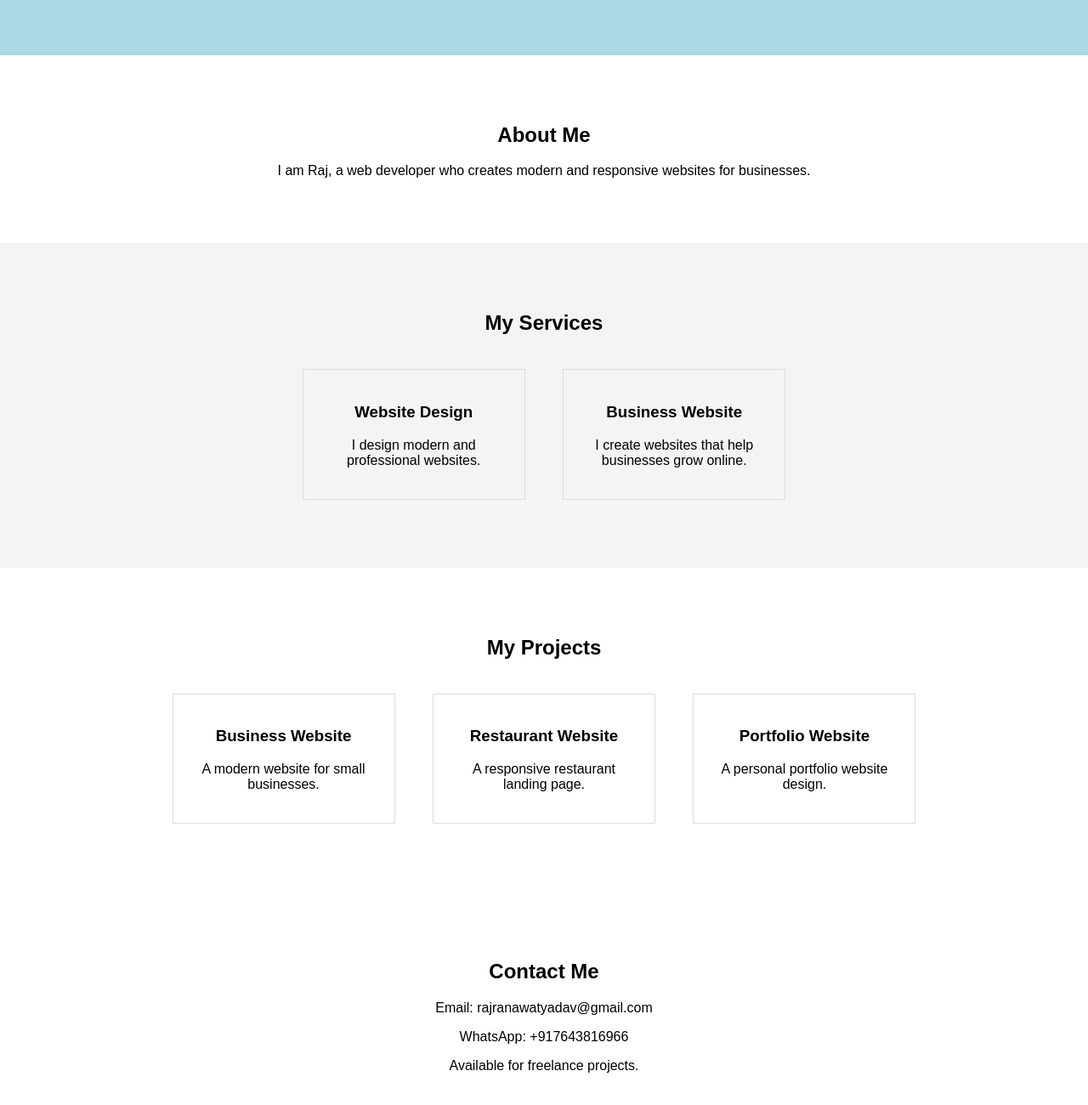
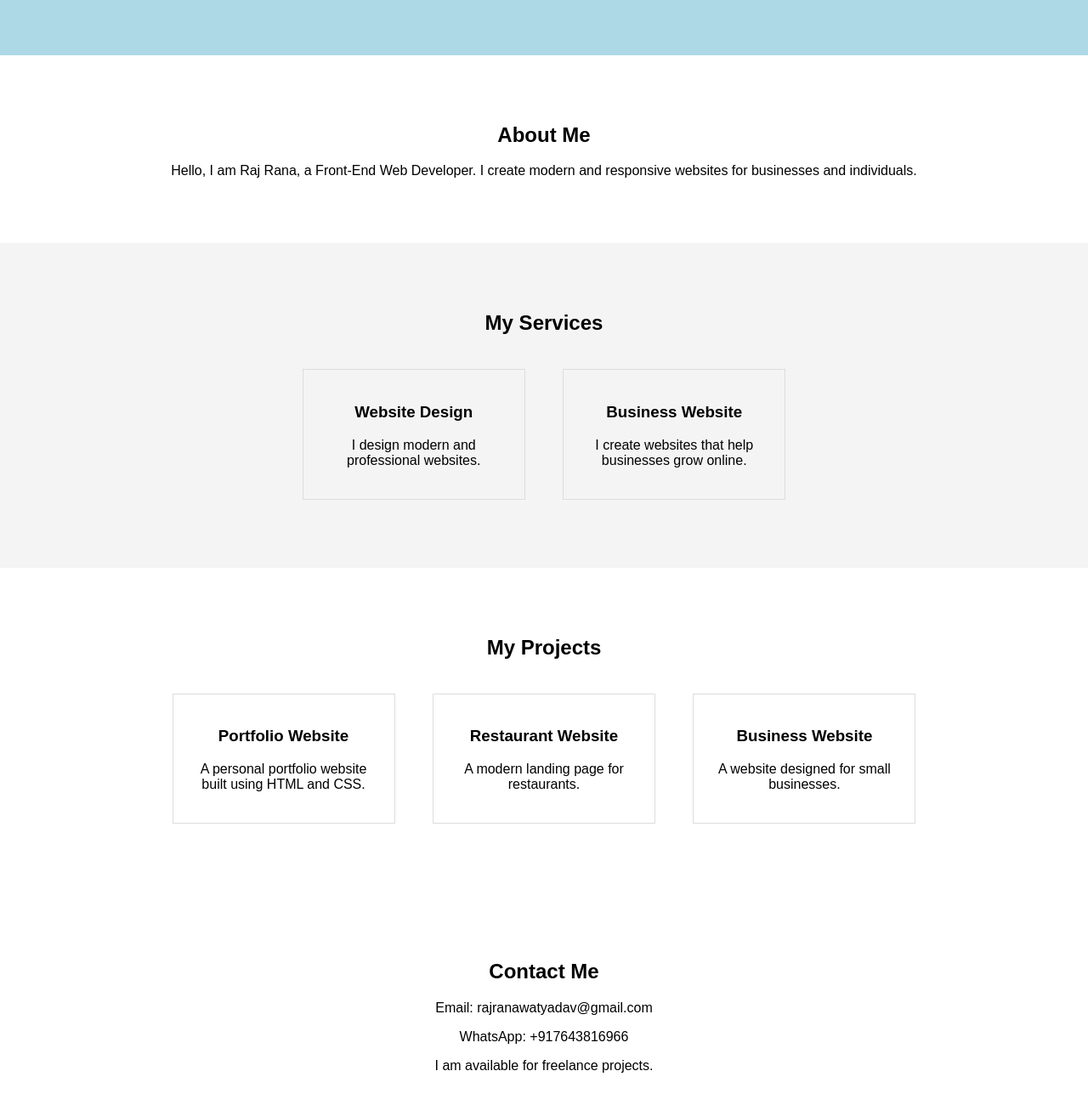
Before and after one commit to rajranawatyadav-afk/raj-website, a plain HTML site: page index.html in a window 1280 px wide. Shown: the part 404-1704 px from the top of the page at 85% size. Drawn offline with Linux system fonts and the light colour scheme.

Commit message:
Update index.html

```diff
--- a/index.html
+++ b/index.html
@@ -28,7 +28,7 @@
 
 <section id="about" class="about">
 <h2>About Me</h2>
-<p>I am Raj, a web developer who creates modern and responsive websites for businesses.</p>
+<p>Hello, I am Raj Rana, a Front-End Web Developer. I create modern and responsive websites for businesses and individuals.</p>
 </section>
 
 <section id="services" class="services">
@@ -50,18 +50,18 @@
 <h2>My Projects</h2>
 
 <div class="project-box">
-<h3>Business Website</h3>
-<p>A modern website for small businesses.</p>
+<h3>Portfolio Website</h3>
+<p>A personal portfolio website built using HTML and CSS.</p>
 </div>
 
 <div class="project-box">
 <h3>Restaurant Website</h3>
-<p>A responsive restaurant landing page.</p>
+<p>A modern landing page for restaurants.</p>
 </div>
 
 <div class="project-box">
-<h3>Portfolio Website</h3>
-<p>A personal portfolio website design.</p>
+<h3>Business Website</h3>
+<p>A website designed for small businesses.</p>
 </div>
 
 </section>
@@ -70,7 +70,7 @@
 <h2>Contact Me</h2>
 <p>Email: rajranawatyadav@gmail.com</p>
 <p>WhatsApp: +917643816966</p>
-<p>Available for freelance projects.</p>
+<p>I am available for freelance projects.</p>
 </section>
 
 </body>
```
